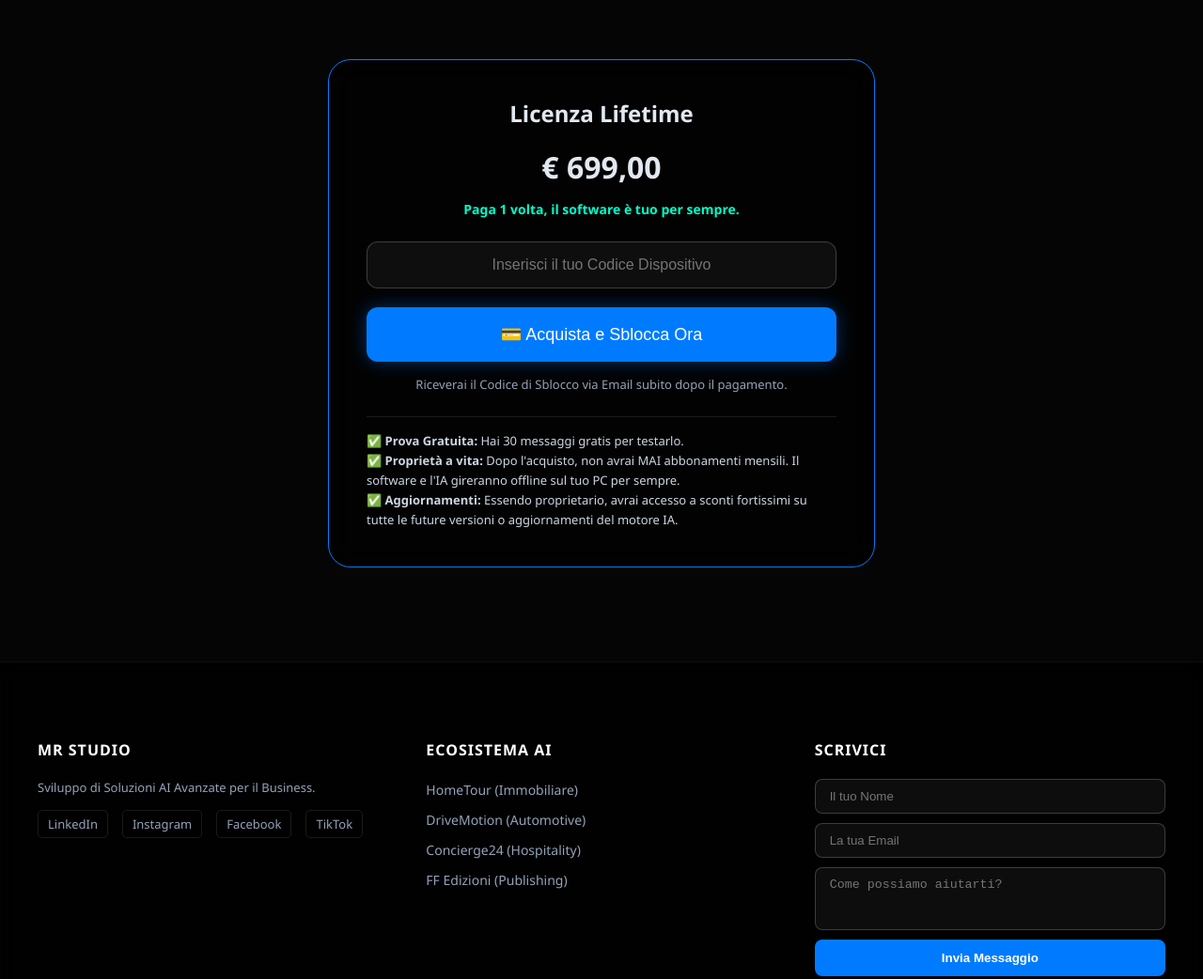
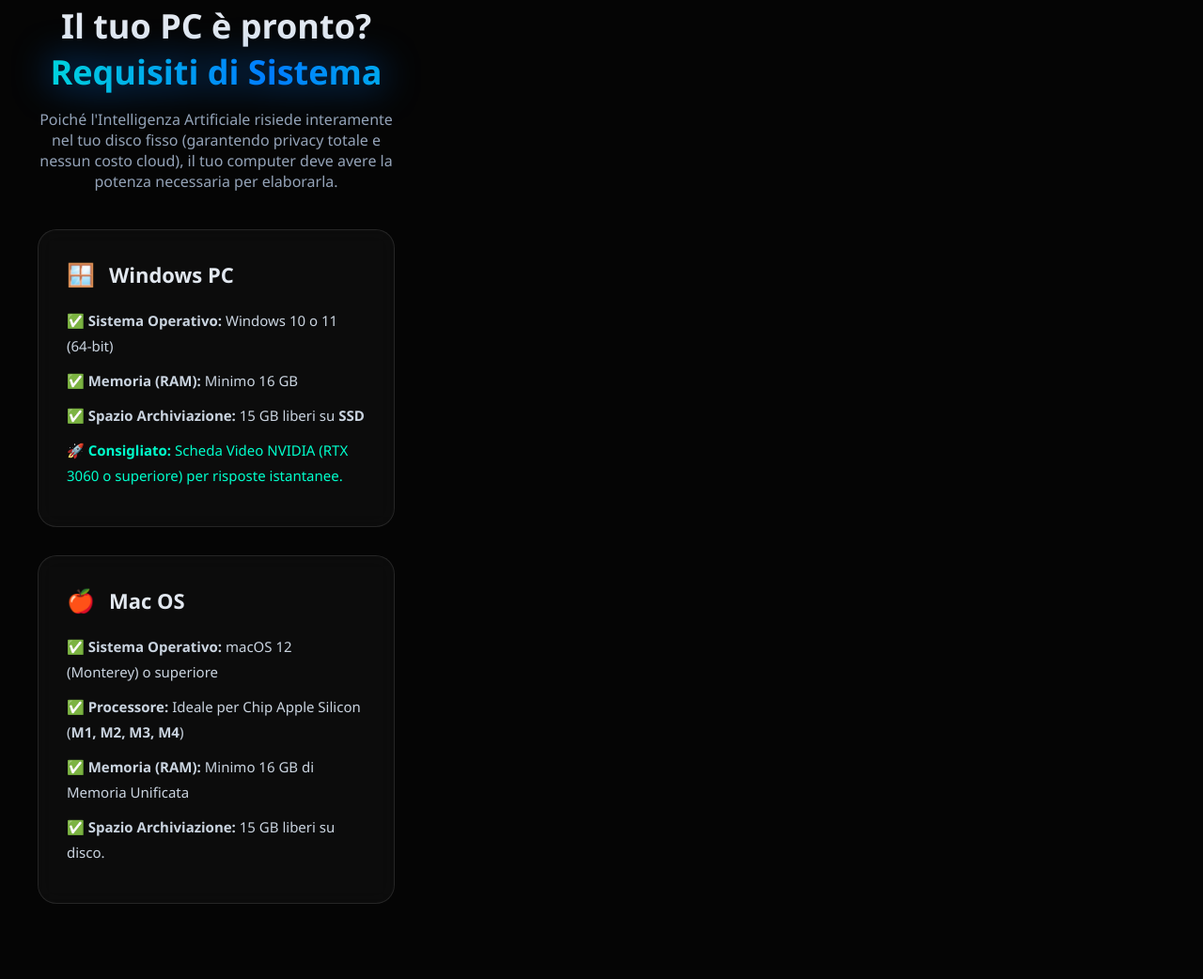
Before and after one commit to Rickym2025/OmniaStudio, a plain HTML site: page index.html in a window 1280 px wide. Shown: the part 1520-2562 px from the top of the page at 94% size. Drawn offline with Linux system fonts and the light colour scheme; a script that the page names is missing.

Commit message:
Update index.html

```diff
--- a/index.html
+++ b/index.html
@@ -121,6 +121,47 @@
                 <div class="card"><h3>🔍 Ricerca Semantica</h3><p>Trova risposte precise in migliaia di documenti.</p></div>
                 <div class="card"><h3>📝 Appunti Criptati</h3><p>Blocco note per ogni pratica, protetto.</p></div>
                 <div class="card"><h3>⏱️ Time Tracking</h3><p>Parcellazione automatica integrata.</p></div>
+
+                <!-- INIZIO SEZIONE REQUISITI DI SISTEMA -->
+            <section id="requisiti" style="padding: 60px 0; border-top: 1px solid rgba(255,255,255,0.05);">
+                <div style="text-align: center; margin-bottom: 40px;">
+                    <h2 style="font-size: 36px; margin-bottom: 15px;">Il tuo PC è pronto? <span class="highlight">Requisiti di Sistema</span></h2>
+                    <p style="color: #94a3b8; font-size: 16px; max-width: 700px; margin: 0 auto;">Poiché l'Intelligenza Artificiale risiede interamente nel tuo disco fisso (garantendo privacy totale e nessun costo cloud), il tuo computer deve avere la potenza necessaria per elaborarla.</p>
+                </div>
+
+                <div style="display: grid; grid-template-columns: repeat(auto-fit, minmax(320px, 1fr)); gap: 30px; max-width: 900px; margin: 0 auto;">
+
+                    <!-- Box Windows -->
+                    <div style="background: var(--card-bg); border: 1px solid rgba(255,255,255,0.1); border-radius: 20px; padding: 30px; backdrop-filter: blur(10px);">
+                        <div style="display: flex; align-items: center; margin-bottom: 20px;">
+                            <span style="font-size: 24px; margin-right: 15px;">🪟</span>
+                            <h3 style="margin: 0; font-size: 22px;">Windows PC</h3>
+                        </div>
+                        <ul style="list-style: none; padding: 0; margin: 0; color: #cbd5e1; font-size: 15px; line-height: 1.8;">
+                            <li style="margin-bottom: 10px;">✅ <b>Sistema Operativo:</b> Windows 10 o 11 (64-bit)</li>
+                            <li style="margin-bottom: 10px;">✅ <b>Memoria (RAM):</b> Minimo 16 GB</li>
+                            <li style="margin-bottom: 10px;">✅ <b>Spazio Archiviazione:</b> 15 GB liberi su <b>SSD</b></li>
+                            <li style="margin-bottom: 10px; color: #00ffcc;">🚀 <b>Consigliato:</b> Scheda Video NVIDIA (RTX 3060 o superiore) per risposte istantanee.</li>
+                        </ul>
+                    </div>
+
+                    <!-- Box Mac -->
+                    <div style="background: var(--card-bg); border: 1px solid rgba(255,255,255,0.1); border-radius: 20px; padding: 30px; backdrop-filter: blur(10px);">
+                        <div style="display: flex; align-items: center; margin-bottom: 20px;">
+                            <span style="font-size: 24px; margin-right: 15px;">🍎</span>
+                            <h3 style="margin: 0; font-size: 22px;">Mac OS</h3>
+                        </div>
+                        <ul style="list-style: none; padding: 0; margin: 0; color: #cbd5e1; font-size: 15px; line-height: 1.8;">
+                            <li style="margin-bottom: 10px;">✅ <b>Sistema Operativo:</b> macOS 12 (Monterey) o superiore</li>
+                            <li style="margin-bottom: 10px;">✅ <b>Processore:</b> Ideale per Chip Apple Silicon (<b>M1, M2, M3, M4</b>)</li>
+                            <li style="margin-bottom: 10px;">✅ <b>Memoria (RAM):</b> Minimo 16 GB di Memoria Unificata</li>
+                            <li style="margin-bottom: 10px;">✅ <b>Spazio Archiviazione:</b> 15 GB liberi su disco.</li>
+                        </ul>
+                    </div>
+
+                </div>
+            </section>
+            <!-- FINE SEZIONE REQUISITI DI SISTEMA -->
             </section>
 
             <section id="acquista" style="padding: 60px 0;">
```
